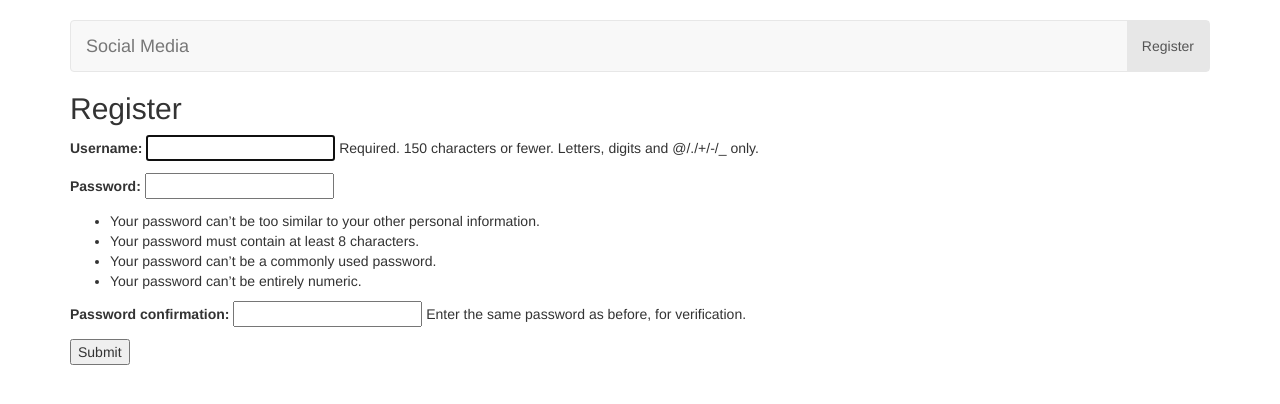
After one commit to Hamsath/Django-tutorial, a Django app: page /account/register/ in a window 1280 px wide. The commit adds this page. Shown: the top 404 px of the page. Run offline with Django 3.2, Linux system fonts and the light colour scheme; some libraries are stand-ins or nearby versions.

Commit message:
Updated code

```diff
--- /dev/null
+++ b/accounts/templates/accounts/reg_form.html
@@ -0,0 +1,10 @@
+{% extends 'base.html' %}
+
+{% block body %}
+<h2> Register </h2>
+<form method="post">
+  {% csrf_token %}
+  {{ form.as_p }}
+  <button type="submit">Submit</button>
+</form>
+{% endblock %}
--- a/accounts/templates/base.html
+++ b/accounts/templates/base.html
@@ -1,7 +1,7 @@
 <html>
   <head>
-    <link rel="stylesheet" href="https://maxcdn.bootstrapcdn.com/bootstrap/4.0.0/css/bootstrap.min.css"
-    integrity="sha384-Gn5384xqQ1aoWXA+058RXPxPg6fy4IWvTNh0E263XmFcJlSAwiGgFAW/dAiS6JXm"
+    <link rel="stylesheet" href="https://maxcdn.bootstrapcdn.com/bootstrap/3.3.7/css/bootstrap.min.css"
+    integrity="sha384-BVYiiSIFeK1dGmJRAkycuHAHRg32OmUcww7on3RYdg4Va+PmSTsz/K68vbdEjh4u"
     crossorigin="anonymous">
 
     {% block head %}
@@ -10,8 +10,32 @@
   </head>
 
   <body>
+    <br/>
+    <div class="container">
+
+     <!-- Static navbar -->
+     <nav class="navbar navbar-default">
+       <div class="container-fluid">
+         <div class="navbar-header">
+           <button type="button" class="navbar-toggle collapsed" data-toggle="collapse" data-target="#navbar" aria-expanded="false" aria-controls="navbar">
+             <span class="sr-only">Toggle navigation</span>
+             <span class="icon-bar"></span>
+             <span class="icon-bar"></span>
+             <span class="icon-bar"></span>
+           </button>
+           <a class="navbar-brand" href="#">Social Media</a>
+         </div>
+
+           <ul class="nav navbar-nav navbar-right">
+             <li class="active"><a href="/account/register"> Register <span class="sr-only">(current)</span></a></li>
+           </ul>
+         </div><!--/.nav-collapse -->
+     </nav>
+
     {% block body %}
     {% endblock %}
+
+  </div>
   </body>
 
 </html>
--- a/accounts/urls.py
+++ b/accounts/urls.py
@@ -1,8 +1,10 @@
 from django.conf.urls import url
 from . import views                     # using . will search in outer tutorial directory
-from django.contrib.auth.views import login
+from django.contrib.auth.views import login,logout
 
 urlpatterns=[
     url(r'^$',views.home),
-    url(r'^login/$',login,{'template_name':'accounts/login.html'})
+    url(r'^login/$',login,{'template_name':'accounts/login.html'}),
+    url(r'^logout/$',login,{'template_name':'accounts/logout.html'}),
+    url(r'^register/$',views.register,name='register'),
 ]
--- a/accounts/views.py
+++ b/accounts/views.py
@@ -1,8 +1,8 @@
 # -*- coding: utf-8 -*-
 from __future__ import unicode_literals
 
-from django.shortcuts import render
-from django.http import HttpResponse
+from django.shortcuts import render,redirect
+from django.contrib.auth.forms import UserCreationForm
 
 
 # Create your views here.
@@ -13,3 +13,15 @@ def home(request):
 
     args = {'myName':myName,'numbers':numbers}
     return render(request,'accounts/home.html',args)
+
+def register(request):
+    if request.method=='POST':
+        form = UserCreationForm(request.POST)
+        if form.is_valid():
+            form.save()
+            return redirect('/account')
+
+    else:
+        form = UserCreationForm()
+        args={'form':form}
+        return render(request, 'accounts/reg_form.html',args)
--- /dev/null
+++ b/data.txt
@@ -0,0 +1 @@
+default password : django123
--- a/tutorial/urls.py
+++ b/tutorial/urls.py
@@ -15,8 +15,10 @@ Including another URLconf
 """
 from django.conf.urls import url, include
 from django.contrib import admin
+from tutorial import views
 
 urlpatterns = [
+    url(r'^$', views.login_redirect,name='login_redirect'),
     url(r'^admin/', admin.site.urls),
     url(r'^account/',include('accounts.urls'))
 ]
--- /dev/null
+++ b/tutorial/views.py
@@ -0,0 +1,4 @@
+from django.shortcuts import redirect
+
+def login_redirect(request):
+    return redirect('account/login')
```
Also changed, not shown: accounts/models.py (+7 -0 lines), accounts/templates/accounts/logout.html (added, +13 -0 lines), db.sqlite3, 5 other files.
